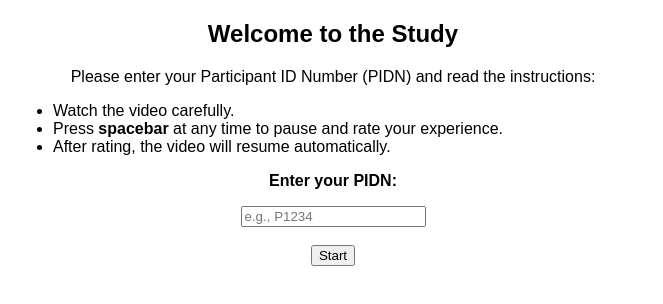
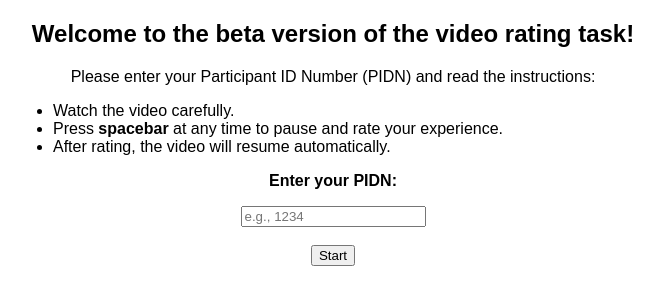
Before and after one commit to cValtierra-Neuro/video-experiment, a plain HTML site: page index.html in a window 1280 px wide. Shown: the whole page, without its empty margins (307-970 px from the left). Drawn offline with Linux system fonts and the light colour scheme.

Commit message:
Update experiment layout or question

```diff
--- a/index.html
+++ b/index.html
@@ -23,7 +23,7 @@
 
   <!-- ========== 1. Welcome / Instructions ========== -->
   <div id="welcomeScreen">
-    <h2>Welcome to the Study</h2>
+    <h2>Welcome to the beta version of the video rating task!</h2>
     <p>Please enter your Participant ID Number (PIDN) and read the instructions:</p>
     <ul style="text-align: left; max-width: 600px; margin: auto;">
       <li>Watch the video carefully.</li>
@@ -31,7 +31,7 @@
       <li>After rating, the video will resume automatically.</li>
     </ul>
     <p><strong>Enter your PIDN:</strong></p>
-    <input type="text" id="pidnInput" placeholder="e.g., P1234">
+    <input type="text" id="pidnInput" placeholder="e.g., 1234">
     <br><br>
     <button onclick="startExperiment()">Start</button>
   </div>
@@ -134,7 +134,7 @@
 
     // --- Send each rating to Google Sheets (using Apps Script doPost) ---
     function sendDataToSheet() {
-      fetch("Yhttps://script.google.com/macros/s/AKfycbxRRvF0Cb5PAHa03noifSxlfXUbo6y9PUCOXjwU09YsN7-INqhYMgUi36hBAY4uIM5egg/exec", {
+      fetch("https://script.google.com/macros/s/AKfycbxRRvF0Cb5PAHa03noifSxlfXUbo6y9PUCOXjwU09YsN7-INqhYMgUi36hBAY4uIM5egg/exec", {
         method: "POST",
         body: JSON.stringify(dataLog),
         headers: {
```
